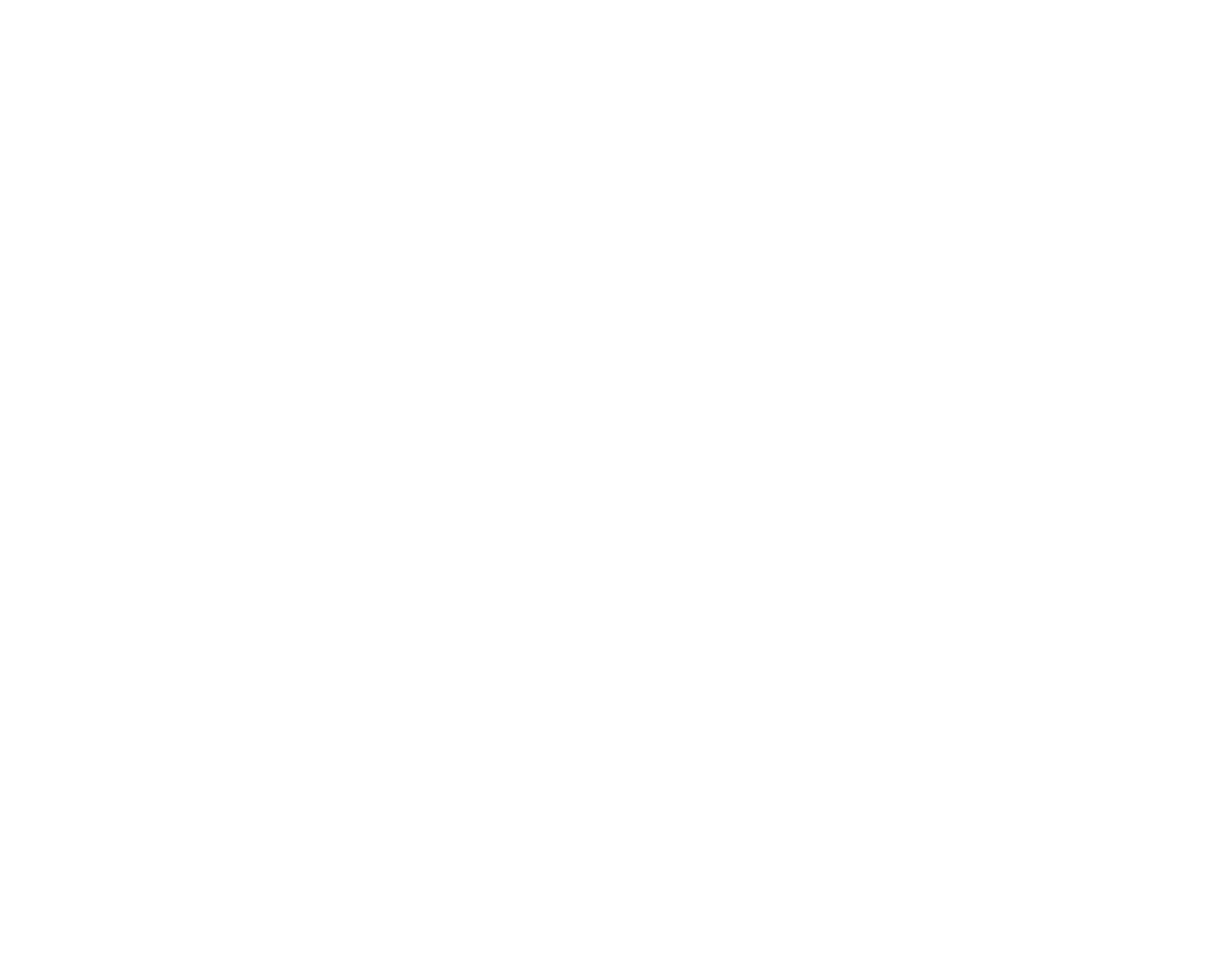
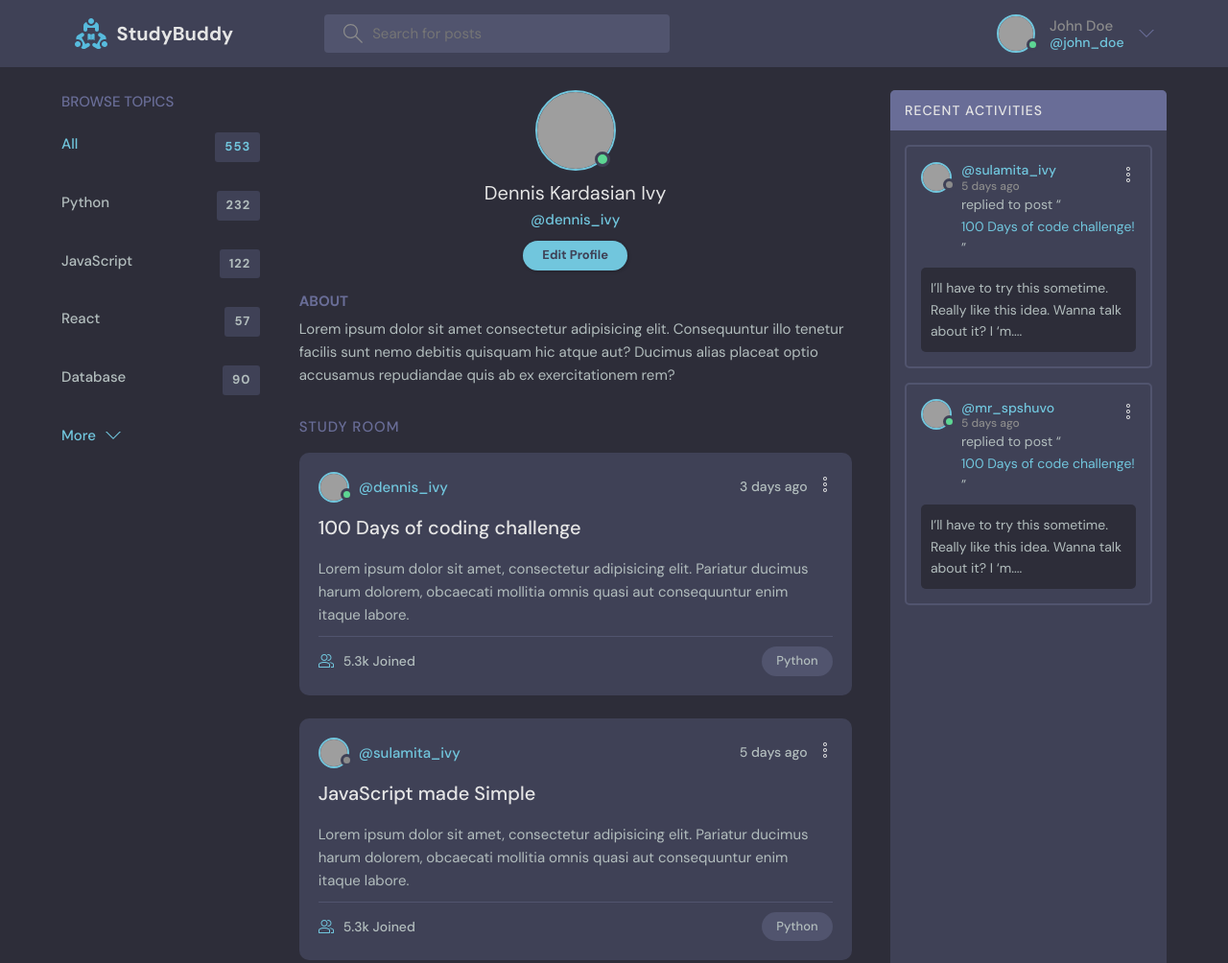
Before and after one commit to shahriarpshuvo/studybuddy-template, a plain HTML site: page profile.html in a window 1280 px wide. Shown: the top 1004 px of the page at 96% size. Before the commit the page ends 800 px from the top, so only its background shows below. Drawn offline with Linux system fonts and the light colour scheme; grey boxes are pictures that could not be loaded.

Commit message:
:unicorn: complete profile page

```diff
--- a/profile.html
+++ b/profile.html
@@ -0,0 +1,360 @@
+<!DOCTYPE html>
+<html lang="en">
+  <head>
+    <meta charset="UTF-8" />
+    <meta http-equiv="X-UA-Compatible" content="IE=edge" />
+    <meta name="viewport" content="width=device-width, initial-scale=1.0" />
+    <link rel="shortcut icon" href="assets/favicon.ico" type="image/x-icon" />
+    <link rel="stylesheet" href="style.css" />
+    <title>StudyBuddy - Find study partners around the world!</title>
+  </head>
+  <body>
+    <header class="header header--loggedIn">
+      <div class="container">
+        <a href="/" class="header__logo">
+          <img src="assets/logo.svg" />
+          <h1>StudyBuddy</h1>
+        </a>
+        <form class="header__search">
+          <label>
+            <svg
+              version="1.1"
+              xmlns="http://www.w3.org/2000/svg"
+              width="32"
+              height="32"
+              viewBox="0 0 32 32"
+            >
+              <title>search</title>
+              <path
+                d="M32 30.586l-10.845-10.845c1.771-2.092 2.845-4.791 2.845-7.741 0-6.617-5.383-12-12-12s-12 5.383-12 12c0 6.617 5.383 12 12 12 2.949 0 5.649-1.074 7.741-2.845l10.845 10.845 1.414-1.414zM12 22c-5.514 0-10-4.486-10-10s4.486-10 10-10c5.514 0 10 4.486 10 10s-4.486 10-10 10z"
+              ></path>
+            </svg>
+            <input placeholder="Search for posts" />
+          </label>
+        </form>
+        <nav class="header__menu">
+          <!-- Not Logged In -->
+          <!-- <a href="/login.html">
+            <img src="./assets/avatar.svg" />
+            <p>Account</p>
+          </a> -->
+
+          <!-- Logged In -->
+          <a href="#">
+            <div class="avatar avatar--medium active">
+              <img src="https://randomuser.me/api/portraits/men/37.jpg" />
+            </div>
+            <p>John Doe <span>@john_doe</span></p>
+            <svg
+              version="1.1"
+              xmlns="http://www.w3.org/2000/svg"
+              width="32"
+              height="32"
+              viewBox="0 0 32 32"
+            >
+              <title>chevron-down</title>
+              <path d="M16 21l-13-13h-3l16 16 16-16h-3l-13 13z"></path>
+            </svg>
+          </a>
+        </nav>
+      </div>
+    </header>
+    <main class="profile-page layout layout--3">
+      <div class="container">
+        <!-- Topics Start -->
+        <div class="topics">
+          <div class="topics__header">
+            <h2>Browse Topics</h2>
+          </div>
+          <ul class="topics__list">
+            <li>
+              <a href="/" class="active">All <span>553</span></a>
+            </li>
+            <li>
+              <a href="/">Python <span>232</span></a>
+            </li>
+            <li>
+              <a href="/">JavaScript <span>122</span></a>
+            </li>
+            <li>
+              <a href="/">React <span>57</span></a>
+            </li>
+            <li>
+              <a href="/">Database <span>90</span></a>
+            </li>
+          </ul>
+          <button class="btn btn--link" href="/">
+            More
+            <svg
+              version="1.1"
+              xmlns="http://www.w3.org/2000/svg"
+              width="32"
+              height="32"
+              viewBox="0 0 32 32"
+            >
+              <title>chevron-down</title>
+              <path d="M16 21l-13-13h-3l16 16 16-16h-3l-13 13z"></path>
+            </svg>
+          </button>
+        </div>
+        <!-- Topics End -->
+
+        <!-- Room List Start -->
+        <div class="roomList">
+          <div class="profile">
+            <div class="profile__avatar">
+              <div class="avatar avatar--large active">
+                <img src="https://randomuser.me/api/portraits/men/11.jpg" />
+              </div>
+            </div>
+            <div class="profile__info">
+              <h3>Dennis Kardasian Ivy</h3>
+              <p>@dennis_ivy</p>
+              <a href="settings" class="btn btn--main btn--pill">Edit Profile</a>
+            </div>
+            <div class="profile__about">
+              <h3>About</h3>
+              <p>
+                Lorem ipsum dolor sit amet consectetur adipisicing elit. Consequuntur illo tenetur
+                facilis sunt nemo debitis quisquam hic atque aut? Ducimus alias placeat optio
+                accusamus repudiandae quis ab ex exercitationem rem?
+              </p>
+            </div>
+          </div>
+
+          <div class="roomList__header">
+            <div>
+              <h2>Study Room</h2>
+            </div>
+          </div>
+          <div class="roomListRoom">
+            <div class="roomListRoom__header">
+              <a href="profile.html" class="roomListRoom__author">
+                <div class="avatar avatar--small active">
+                  <img src="https://randomuser.me/api/portraits/men/11.jpg" />
+                </div>
+                <span>@dennis_ivy</span>
+              </a>
+              <div class="roomListRoom__actions">
+                <span>3 days ago</span>
+                <a href="#">
+                  <svg
+                    version="1.1"
+                    xmlns="http://www.w3.org/2000/svg"
+                    width="32"
+                    height="32"
+                    viewBox="0 0 32 32"
+                  >
+                    <title>ellipsis-horizontal</title>
+                    <path
+                      d="M16 7.843c-2.156 0-3.908-1.753-3.908-3.908s1.753-3.908 3.908-3.908c2.156 0 3.908 1.753 3.908 3.908s-1.753 3.908-3.908 3.908zM16 1.98c-1.077 0-1.954 0.877-1.954 1.954s0.877 1.954 1.954 1.954c1.077 0 1.954-0.877 1.954-1.954s-0.877-1.954-1.954-1.954z"
+                    ></path>
+                    <path
+                      d="M16 19.908c-2.156 0-3.908-1.753-3.908-3.908s1.753-3.908 3.908-3.908c2.156 0 3.908 1.753 3.908 3.908s-1.753 3.908-3.908 3.908zM16 14.046c-1.077 0-1.954 0.877-1.954 1.954s0.877 1.954 1.954 1.954c1.077 0 1.954-0.877 1.954-1.954s-0.877-1.954-1.954-1.954z"
+                    ></path>
+                    <path
+                      d="M16 31.974c-2.156 0-3.908-1.753-3.908-3.908s1.753-3.908 3.908-3.908c2.156 0 3.908 1.753 3.908 3.908s-1.753 3.908-3.908 3.908zM16 26.111c-1.077 0-1.954 0.877-1.954 1.954s0.877 1.954 1.954 1.954c1.077 0 1.954-0.877 1.954-1.954s-0.877-1.954-1.954-1.954z"
+                    ></path>
+                  </svg>
+                </a>
+              </div>
+            </div>
+            <div class="roomListRoom__content">
+              <a href="room.html">100 Days of coding challenge</a>
+              <p>
+                Lorem ipsum dolor sit amet, consectetur adipisicing elit. Pariatur ducimus harum
+                dolorem, obcaecati mollitia omnis quasi aut consequuntur enim itaque labore.
+              </p>
+            </div>
+            <div class="roomListRoom__meta">
+              <a class="roomListRoom__joined">
+                <svg
+                  version="1.1"
+                  xmlns="http://www.w3.org/2000/svg"
+                  width="32"
+                  height="32"
+                  viewBox="0 0 32 32"
+                >
+                  <title>user-group</title>
+                  <path
+                    d="M30.539 20.766c-2.69-1.547-5.75-2.427-8.92-2.662 0.649 0.291 1.303 0.575 1.918 0.928 0.715 0.412 1.288 1.005 1.71 1.694 1.507 0.419 2.956 1.003 4.298 1.774 0.281 0.162 0.456 0.487 0.456 0.85v4.65h-4v2h5c0.553 0 1-0.447 1-1v-5.65c0-1.077-0.56-2.067-1.461-2.584z"
+                  ></path>
+                  <path
+                    d="M22.539 20.766c-6.295-3.619-14.783-3.619-21.078 0-0.901 0.519-1.461 1.508-1.461 2.584v5.65c0 0.553 0.447 1 1 1h22c0.553 0 1-0.447 1-1v-5.651c0-1.075-0.56-2.064-1.461-2.583zM22 28h-20v-4.65c0-0.362 0.175-0.688 0.457-0.85 5.691-3.271 13.394-3.271 19.086 0 0.282 0.162 0.457 0.487 0.457 0.849v4.651z"
+                  ></path>
+                  <path
+                    d="M19.502 4.047c0.166-0.017 0.33-0.047 0.498-0.047 2.757 0 5 2.243 5 5s-2.243 5-5 5c-0.168 0-0.332-0.030-0.498-0.047-0.424 0.641-0.944 1.204-1.513 1.716 0.651 0.201 1.323 0.331 2.011 0.331 3.859 0 7-3.141 7-7s-3.141-7-7-7c-0.688 0-1.36 0.131-2.011 0.331 0.57 0.512 1.089 1.075 1.513 1.716z"
+                  ></path>
+                  <path
+                    d="M12 16c3.859 0 7-3.141 7-7s-3.141-7-7-7c-3.859 0-7 3.141-7 7s3.141 7 7 7zM12 4c2.757 0 5 2.243 5 5s-2.243 5-5 5-5-2.243-5-5c0-2.757 2.243-5 5-5z"
+                  ></path>
+                </svg>
+                5.3k Joined
+              </a>
+              <p class="roomListRoom__topic">Python</p>
+            </div>
+          </div>
+          <div class="roomListRoom">
+            <div class="roomListRoom__header">
+              <a href="profile.html" class="roomListRoom__author">
+                <div class="avatar avatar--small">
+                  <img src="https://randomuser.me/api/portraits/women/11.jpg" />
+                </div>
+                <span>@sulamita_ivy</span>
+              </a>
+              <div class="roomListRoom__actions">
+                <span>5 days ago</span>
+                <a href="#">
+                  <svg
+                    version="1.1"
+                    xmlns="http://www.w3.org/2000/svg"
+                    width="32"
+                    height="32"
+                    viewBox="0 0 32 32"
+                  >
+                    <title>ellipsis-horizontal</title>
+                    <path
+                      d="M16 7.843c-2.156 0-3.908-1.753-3.908-3.908s1.753-3.908 3.908-3.908c2.156 0 3.908 1.753 3.908 3.908s-1.753 3.908-3.908 3.908zM16 1.98c-1.077 0-1.954 0.877-1.954 1.954s0.877 1.954 1.954 1.954c1.077 0 1.954-0.877 1.954-1.954s-0.877-1.954-1.954-1.954z"
+                    ></path>
+                    <path
+                      d="M16 19.908c-2.156 0-3.908-1.753-3.908-3.908s1.753-3.908 3.908-3.908c2.156 0 3.908 1.753 3.908 3.908s-1.753 3.908-3.908 3.908zM16 14.046c-1.077 0-1.954 0.877-1.954 1.954s0.877 1.954 1.954 1.954c1.077 0 1.954-0.877 1.954-1.954s-0.877-1.954-1.954-1.954z"
+                    ></path>
+                    <path
+                      d="M16 31.974c-2.156 0-3.908-1.753-3.908-3.908s1.753-3.908 3.908-3.908c2.156 0 3.908 1.753 3.908 3.908s-1.753 3.908-3.908 3.908zM16 26.111c-1.077 0-1.954 0.877-1.954 1.954s0.877 1.954 1.954 1.954c1.077 0 1.954-0.877 1.954-1.954s-0.877-1.954-1.954-1.954z"
+                    ></path>
+                  </svg>
+                </a>
+              </div>
+            </div>
+            <div class="roomListRoom__content">
+              <a href="room.html">JavaScript made Simple</a>
+              <p>
+                Lorem ipsum dolor sit amet, consectetur adipisicing elit. Pariatur ducimus harum
+                dolorem, obcaecati mollitia omnis quasi aut consequuntur enim itaque labore.
+              </p>
+            </div>
+            <div class="roomListRoom__meta">
+              <a href="room.html" class="roomListRoom__joined">
+                <svg
+                  version="1.1"
+                  xmlns="http://www.w3.org/2000/svg"
+                  width="32"
+                  height="32"
+                  viewBox="0 0 32 32"
+                >
+                  <title>user-group</title>
+                  <path
+                    d="M30.539 20.766c-2.69-1.547-5.75-2.427-8.92-2.662 0.649 0.291 1.303 0.575 1.918 0.928 0.715 0.412 1.288 1.005 1.71 1.694 1.507 0.419 2.956 1.003 4.298 1.774 0.281 0.162 0.456 0.487 0.456 0.85v4.65h-4v2h5c0.553 0 1-0.447 1-1v-5.65c0-1.077-0.56-2.067-1.461-2.584z"
+                  ></path>
+                  <path
+                    d="M22.539 20.766c-6.295-3.619-14.783-3.619-21.078 0-0.901 0.519-1.461 1.508-1.461 2.584v5.65c0 0.553 0.447 1 1 1h22c0.553 0 1-0.447 1-1v-5.651c0-1.075-0.56-2.064-1.461-2.583zM22 28h-20v-4.65c0-0.362 0.175-0.688 0.457-0.85 5.691-3.271 13.394-3.271 19.086 0 0.282 0.162 0.457 0.487 0.457 0.849v4.651z"
+                  ></path>
+                  <path
+                    d="M19.502 4.047c0.166-0.017 0.33-0.047 0.498-0.047 2.757 0 5 2.243 5 5s-2.243 5-5 5c-0.168 0-0.332-0.030-0.498-0.047-0.424 0.641-0.944 1.204-1.513 1.716 0.651 0.201 1.323 0.331 2.011 0.331 3.859 0 7-3.141 7-7s-3.141-7-7-7c-0.688 0-1.36 0.131-2.011 0.331 0.57 0.512 1.089 1.075 1.513 1.716z"
+                  ></path>
+                  <path
+                    d="M12 16c3.859 0 7-3.141 7-7s-3.141-7-7-7c-3.859 0-7 3.141-7 7s3.141 7 7 7zM12 4c2.757 0 5 2.243 5 5s-2.243 5-5 5-5-2.243-5-5c0-2.757 2.243-5 5-5z"
+                  ></path>
+                </svg>
+                5.3k Joined
+              </a>
+              <p class="roomListRoom__topic">Python</p>
+            </div>
+          </div>
+        </div>
+        <!-- Room List End -->
+
+        <!-- Activities Start -->
+        <div class="activities">
+          <div class="activities__header">
+            <h2>Recent Activities</h2>
+          </div>
+          <div class="activities__box">
+            <div class="activities__boxHeader roomListRoom__header">
+              <a href="profile.html" class="roomListRoom__author">
+                <div class="avatar avatar--small">
+                  <img src="https://randomuser.me/api/portraits/women/11.jpg" />
+                </div>
+                <p>
+                  @sulamita_ivy
+                  <span>5 days ago</span>
+                </p>
+              </a>
+              <div class="roomListRoom__actions">
+                <a href="#">
+                  <svg
+                    version="1.1"
+                    xmlns="http://www.w3.org/2000/svg"
+                    width="32"
+                    height="32"
+                    viewBox="0 0 32 32"
+                  >
+                    <title>ellipsis-horizontal</title>
+                    <path
+                      d="M16 7.843c-2.156 0-3.908-1.753-3.908-3.908s1.753-3.908 3.908-3.908c2.156 0 3.908 1.753 3.908 3.908s-1.753 3.908-3.908 3.908zM16 1.98c-1.077 0-1.954 0.877-1.954 1.954s0.877 1.954 1.954 1.954c1.077 0 1.954-0.877 1.954-1.954s-0.877-1.954-1.954-1.954z"
+                    ></path>
+                    <path
+                      d="M16 19.908c-2.156 0-3.908-1.753-3.908-3.908s1.753-3.908 3.908-3.908c2.156 0 3.908 1.753 3.908 3.908s-1.753 3.908-3.908 3.908zM16 14.046c-1.077 0-1.954 0.877-1.954 1.954s0.877 1.954 1.954 1.954c1.077 0 1.954-0.877 1.954-1.954s-0.877-1.954-1.954-1.954z"
+                    ></path>
+                    <path
+                      d="M16 31.974c-2.156 0-3.908-1.753-3.908-3.908s1.753-3.908 3.908-3.908c2.156 0 3.908 1.753 3.908 3.908s-1.753 3.908-3.908 3.908zM16 26.111c-1.077 0-1.954 0.877-1.954 1.954s0.877 1.954 1.954 1.954c1.077 0 1.954-0.877 1.954-1.954s-0.877-1.954-1.954-1.954z"
+                    ></path>
+                  </svg>
+                </a>
+              </div>
+            </div>
+            <div class="activities__boxContent">
+              <p>replied to post “<a href="room.html">100 Days of code challenge!</a>”</p>
+              <div class="activities__boxRoomContent">
+                I’ll have to try this sometime. Really like this idea. Wanna talk about it? I ‘m....
+              </div>
+            </div>
+          </div>
+
+          <div class="activities__box">
+            <div class="activities__boxHeader roomListRoom__header">
+              <a href="profile.html" class="roomListRoom__author">
+                <div class="avatar avatar--small active">
+                  <img src="https://randomuser.me/api/portraits/men/13.jpg" />
+                </div>
+                <p>
+                  @mr_spshuvo
+                  <span>5 days ago</span>
+                </p>
+              </a>
+              <div class="roomListRoom__actions">
+                <a href="#">
+                  <svg
+                    version="1.1"
+                    xmlns="http://www.w3.org/2000/svg"
+                    width="32"
+                    height="32"
+                    viewBox="0 0 32 32"
+                  >
+                    <title>ellipsis-horizontal</title>
+                    <path
+                      d="M16 7.843c-2.156 0-3.908-1.753-3.908-3.908s1.753-3.908 3.908-3.908c2.156 0 3.908 1.753 3.908 3.908s-1.753 3.908-3.908 3.908zM16 1.98c-1.077 0-1.954 0.877-1.954 1.954s0.877 1.954 1.954 1.954c1.077 0 1.954-0.877 1.954-1.954s-0.877-1.954-1.954-1.954z"
+                    ></path>
+                    <path
+                      d="M16 19.908c-2.156 0-3.908-1.753-3.908-3.908s1.753-3.908 3.908-3.908c2.156 0 3.908 1.753 3.908 3.908s-1.753 3.908-3.908 3.908zM16 14.046c-1.077 0-1.954 0.877-1.954 1.954s0.877 1.954 1.954 1.954c1.077 0 1.954-0.877 1.954-1.954s-0.877-1.954-1.954-1.954z"
+                    ></path>
+                    <path
+                      d="M16 31.974c-2.156 0-3.908-1.753-3.908-3.908s1.753-3.908 3.908-3.908c2.156 0 3.908 1.753 3.908 3.908s-1.753 3.908-3.908 3.908zM16 26.111c-1.077 0-1.954 0.877-1.954 1.954s0.877 1.954 1.954 1.954c1.077 0 1.954-0.877 1.954-1.954s-0.877-1.954-1.954-1.954z"
+                    ></path>
+                  </svg>
+                </a>
+              </div>
+            </div>
+            <div class="activities__boxContent">
+              <p>replied to post “<a href="room.html">100 Days of code challenge!</a>”</p>
+              <div class="activities__boxRoomContent">
+                I’ll have to try this sometime. Really like this idea. Wanna talk about it? I ‘m....
+              </div>
+            </div>
+          </div>
+        </div>
+        <!-- Activities End -->
+      </div>
+    </main>
+  </body>
+</html>
--- a/style.css
+++ b/style.css
@@ -114,6 +114,13 @@ a {
   height: 1.6rem;
 }
 
+.btn--pill {
+  border-radius: 10rem;
+  font-size: 1.3rem;
+  font-weight: 700;
+  padding: 5px 2rem;
+}
+
 .avatar {
   position: relative;
   display: inline-block;
@@ -177,8 +184,8 @@ a {
 .avatar.avatar--large:after {
   width: 1rem;
   height: 1rem;
-  bottom: 0px;
-  right: 1px;
+  bottom: 2px;
+  right: 3.5px;
 }
 
 /*==============================
@@ -651,3 +658,48 @@ a {
 .settings__avatar .avatar {
   margin: 1rem;
 }
+
+/*==============================
+=>  Profile
+================================*/
+.profile {
+  margin-bottom: 3rem;
+}
+
+.profile__avatar {
+  text-align: center;
+}
+
+.profile__info {
+  text-align: center;
+}
+
+.profile__info h3 {
+  font-size: 2rem;
+  color: var(--color-light);
+  font-weight: 400;
+}
+
+.profile__info p {
+  color: var(--color-main);
+  font-weight: 500;
+  margin-bottom: 1rem;
+}
+
+.profile__about {
+  margin-top: 2rem;
+}
+
+.profile__about h3 {
+  text-transform: uppercase;
+  color: var(--color-dark-light);
+  margin-bottom: 0.5rem;
+}
+
+.profile-page .roomList__header {
+  margin-bottom: 1.5rem;
+}
+
+.profile-page .roomList__header h2 {
+  color: var(--color-dark-light);
+}
```
